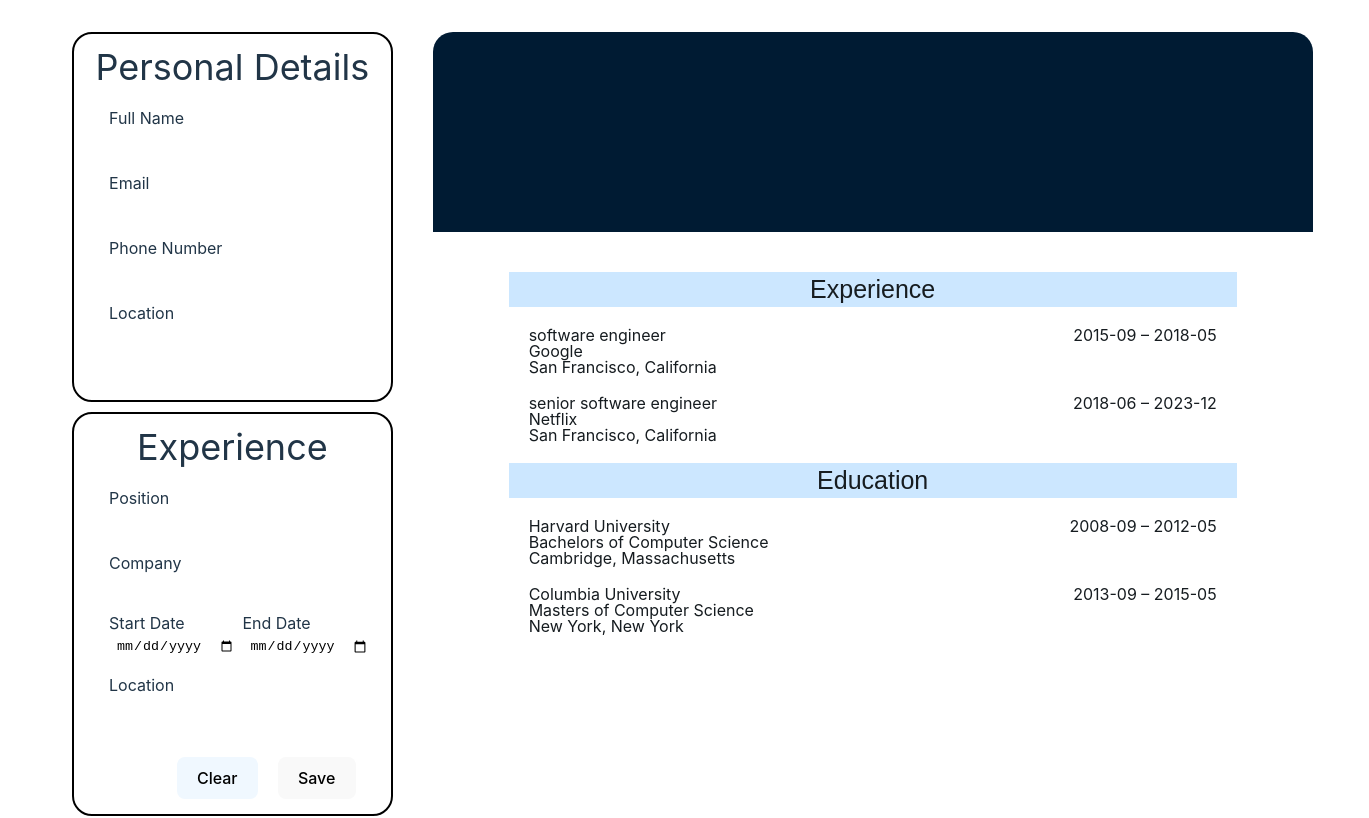
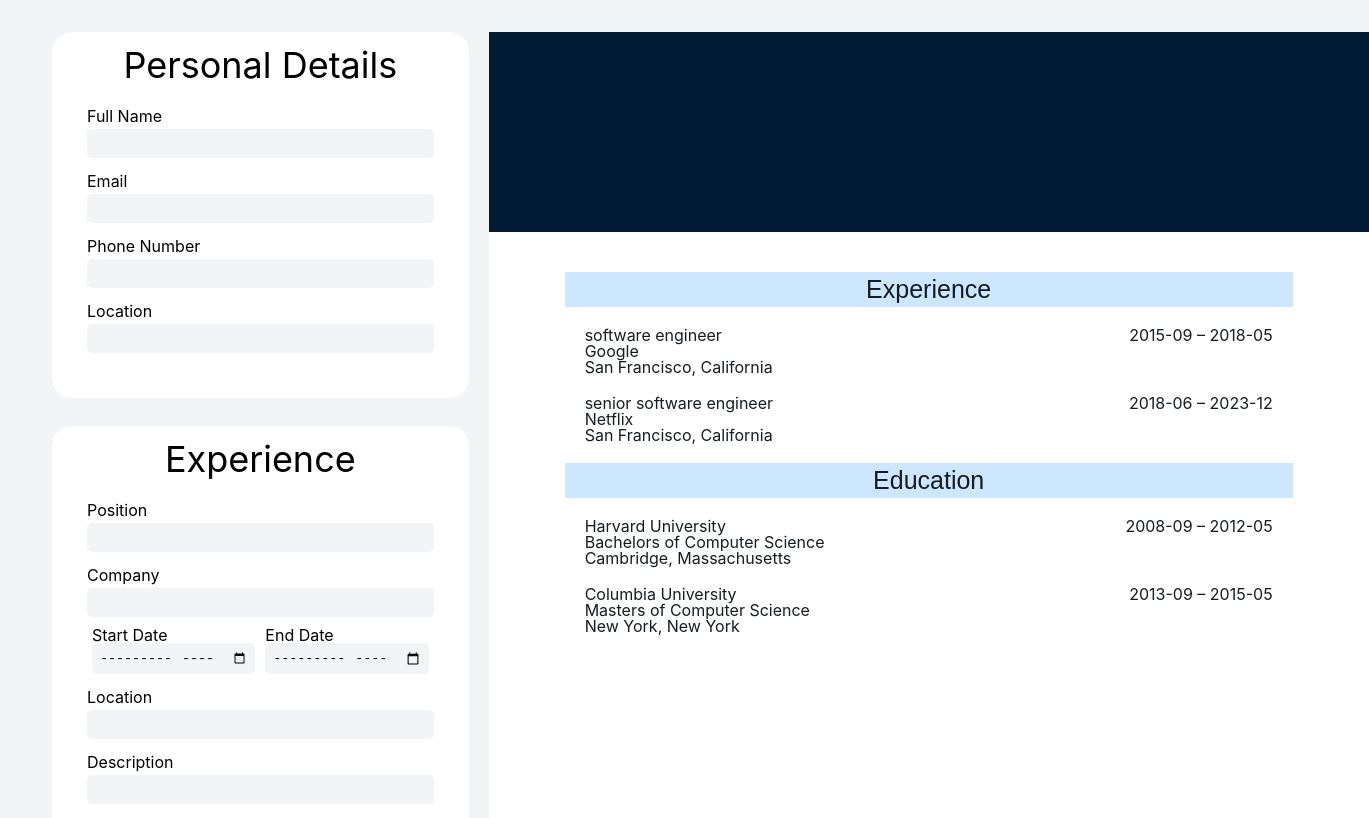
Before and after one commit to julianchso/odin-CV-application, a React (Vite) app: page / in a window 1280 px wide. Shown: the top 818 px of the page, 1369 px wide, since content can reach past the window. Built offline with nearby package versions, Linux system fonts and the light colour scheme.

Commit message:
fix css light dark

```diff
--- a/src/App.css
+++ b/src/App.css
@@ -134,6 +134,21 @@
 }
 
 :root {
+  font-family: Inter, system-ui, Avenir, Helvetica, Arial, sans-serif;
+  line-height: 1;
+  font-weight: 400;
+
+  /* color-scheme: light dark; */
+  /* color: rgba(255, 255, 255, 0.87); */
+  background-color: #f3f4f6;
+
+  --main-bg-color: #f3f4f6;
+
+  max-width: 1280px;
+  margin: 0 auto;
+  padding: 2rem;
+  text-align: center;
+
   --ff-primary: 'arial', sans-serif;
 
   --fw-reg: 300;
@@ -168,12 +183,13 @@
 .inputSection {
   display: flex;
   justify-content: center;
+  margin: 0 20px;
 }
 
 .inputWrapper {
   flex-direction: column;
-  max-width: 80%;
   display: flex;
+  gap: 28px;
 }
 
 .outputSection {
--- a/src/components/InputExperience.jsx
+++ b/src/components/InputExperience.jsx
@@ -42,17 +42,21 @@
             <div className='dateContainer'>
               <div className='dateContainer__input'>
                 <label htmlFor='startDate'>Start Date</label>
-                <input type='date' name='startDate' id='startDate' onChange={onChange} />
+                <input type='month' name='startDate' id='startDate' onChange={onChange} />
               </div>
               <div className='dateContainer__input'>
                 <label htmlFor='endDate'>End Date</label>
-                <input type='date' name='endDate' id='endDate' onChange={onChange} />
+                <input type='month' name='endDate' id='endDate' onChange={onChange} />
               </div>
             </div>
           </div>
           <div className='inputGroup'>
             <label htmlFor='location'>Location</label>
             <input type='text' name='location' id='location' onChange={onChange} />
+          </div>
+          <div className='inputGroup'>
+            <label htmlFor='description'>Description</label>
+            <input type='text' name='description' id='description' onChange={onChange} />
           </div>
         </div>
         <div className='formBtnContainer'>
--- a/src/components/InputPersonal.jsx
+++ b/src/components/InputPersonal.jsx
@@ -1,7 +1,5 @@
-// import { useState } from 'react';
 import './input.css';
 import PropTypes from 'prop-types';
-import exampleData from '../exampleData';
 
 function InputPersonal({ onChange }) {
   return (
--- a/src/components/OutputEducation.jsx
+++ b/src/components/OutputEducation.jsx
@@ -1,4 +1,3 @@
-import PropTypes from 'prop-types';
 import './output.css';
 
 function OutputEducation({ data }) {
--- a/src/components/OutputExperience.jsx
+++ b/src/components/OutputExperience.jsx
@@ -1,4 +1,3 @@
-import PropTypes from 'prop-types';
 import './output.css';
 
 function OutputExperience({ data }) {
--- a/src/components/input.css
+++ b/src/components/input.css
@@ -1,5 +1,4 @@
 form {
-  border: black solid 2px;
   border-radius: 20px;
   margin: 20px;
 }
@@ -26,10 +25,12 @@
 }
 
 .formContainer {
+  margin: 0px;
   display: flex;
   flex-direction: column;
   padding: 15px;
-  margin: 0 0 010px;
+  background-color: #fff;
+  /* box-shadow: 5px 10px #a4a4a4; */
 }
 
 .formBtnContainer {
@@ -41,10 +42,19 @@
 
 .formBtnContainer button {
   margin-left: 20px;
+  border-radius: 8px;
+  border: 1px solid transparent;
+  padding: 0.6em 1.2em;
+  font-size: 1em;
+  font-weight: 500;
+  font-family: inherit;
+  cursor: pointer;
+  transition: border-color 0.25s;
 }
 
-.clearBtn {
-  background-color: aliceblue;
+.formBtnContainer .clearBtn {
+  background-color: #fff;
+  border: #a4a4a4 solid 1px;
   color: #000;
 }
 
@@ -57,3 +67,7 @@
 label {
   margin: 5px 0;
 }
+
+input {
+  background-color: var(--main-bg-color);
+}
--- a/src/components/output.css
+++ b/src/components/output.css
@@ -8,8 +8,6 @@
   color: #fff;
   background-color: #001b33;
   padding: 40px;
-  border-top-left-radius: 20px;
-  border-top-right-radius: 20px;
 }
 
 .contactInfo {
@@ -54,3 +52,11 @@
   flex-direction: column;
   align-items: flex-start;
 }
+
+.dateContainer {
+  max-width: 100%;
+}
+
+.dateContainer__input {
+  padding: 0 5px;
+}
--- a/src/index.css
+++ /dev/null
@@ -1,71 +0,0 @@
-:root {
-  font-family: Inter, system-ui, Avenir, Helvetica, Arial, sans-serif;
-  line-height: 1.5;
-  font-weight: 400;
-
-  color-scheme: light dark;
-  color: rgba(255, 255, 255, 0.87);
-  background-color: #242424;
-
-  max-width: 1280px;
-  margin: 0 auto;
-  padding: 2rem;
-  text-align: center;
-}
-
-a {
-  font-weight: 500;
-  color: #646cff;
-  text-decoration: inherit;
-}
-
-a:hover {
-  color: #535bf2;
-}
-
-body {
-  margin: 0;
-  display: flex;
-  place-items: center;
-  min-width: 320px;
-  min-height: 100vh;
-}
-
-h1 {
-  font-size: 3.2em;
-  line-height: 1.1;
-}
-
-button {
-  border-radius: 8px;
-  border: 1px solid transparent;
-  padding: 0.6em 1.2em;
-  font-size: 1em;
-  font-weight: 500;
-  font-family: inherit;
-  background-color: #1a1a1a;
-  cursor: pointer;
-  transition: border-color 0.25s;
-}
-
-button:hover {
-  border-color: #646cff;
-}
-
-button:focus,
-button:focus-visible {
-  outline: 4px auto -webkit-focus-ring-color;
-}
-
-@media (prefers-color-scheme: light) {
-  :root {
-    color: #213547;
-    background-color: #ffffff;
-  }
-  a:hover {
-    color: #747bff;
-  }
-  button {
-    background-color: #f9f9f9;
-  }
-}
--- a/src/main.jsx
+++ b/src/main.jsx
@@ -1,7 +1,6 @@
 import React from 'react';
 import ReactDOM from 'react-dom/client';
 import App from './App.jsx';
-import './index.css';
 
 ReactDOM.createRoot(document.getElementById('root')).render(
   <React.StrictMode>
```
